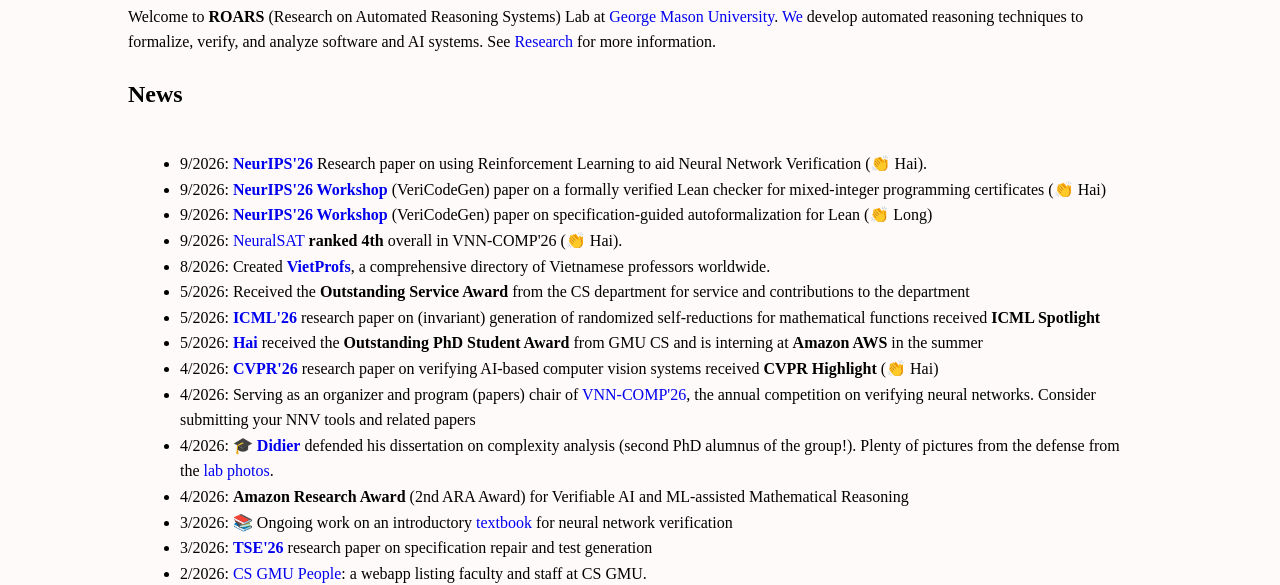
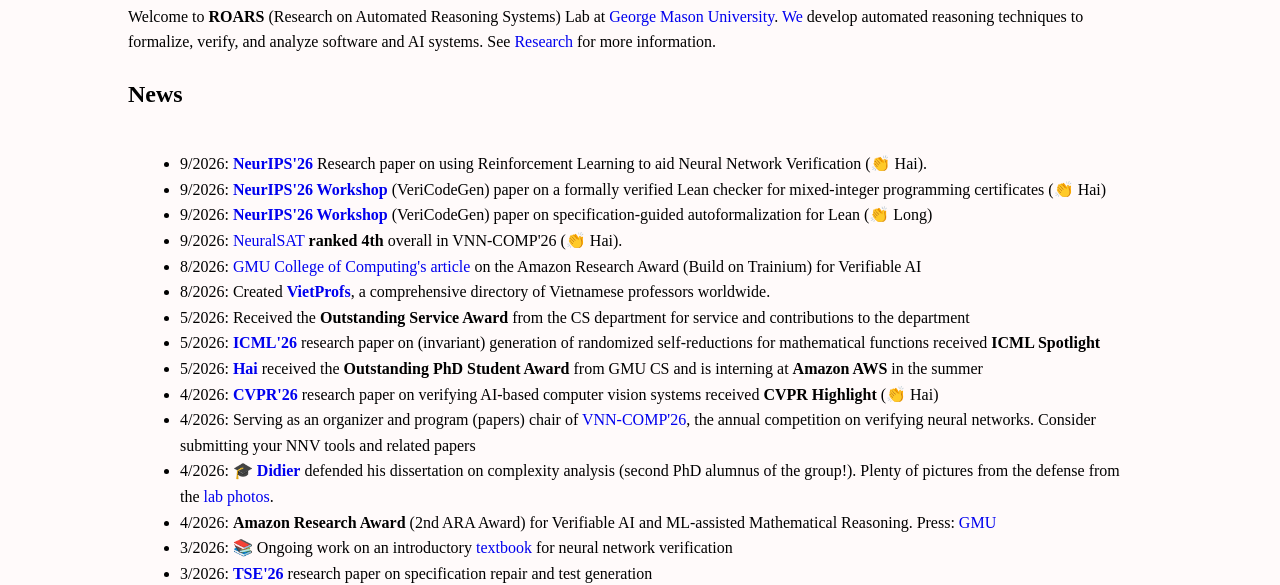
Before and after one commit to dynaroars/dynaroars.github.io, a plain HTML site: page index.html in a window 1280 px wide. Shown: the part 219-804 px from the top of the page. Drawn offline with Linux system fonts and the light colour scheme.

Commit message:
Add GMU news on 2026 Amazon Build on Trainium award
Co-Authored-By: Claude Opus 5.5 <noreply@anthropic.com>

```diff
--- a/index.html
+++ b/index.html
@@ -95,6 +95,7 @@
         <li>9/2026: <a href="https://bibtex.roars.dev/?q=vericodegen"><strong>NeurIPS'26 Workshop</strong></a> (VeriCodeGen) paper on a formally verified Lean checker for mixed-integer programming certificates (👏 Hai)</li>
         <li>9/2026: <a href="https://bibtex.roars.dev/?q=vericodegen"><strong>NeurIPS'26 Workshop</strong></a> (VeriCodeGen) paper on specification-guided autoformalization for Lean (👏 Long)</li>
         <li>9/2026: <a href="https://code.roars.dev/neuralsat">NeuralSAT</a> <strong>ranked 4th</strong> overall in VNN-COMP'26 (👏 Hai).</li>
+        <li>8/2026: <a href="https://cec.gmu.edu/news/2026-08/two-george-mason-researchers-earn-amazon-awards-advance-responsible-ai">GMU College of Computing's article</a> on the Amazon Research Award (Build on Trainium) for Verifiable AI</li>
         <li>8/2026: Created <a href="https://vietprofs.roars.dev"><strong>VietProfs</strong></a>, a comprehensive directory of Vietnamese professors worldwide.</li>
         <li>5/2026: Received the <strong>Outstanding Service Award</strong> from the CS department for service and contributions to the department</li>
         <li>5/2026: <a href="https://bibtex.roars.dev"><strong>ICML'26</strong></a> research paper on (invariant) generation of randomized self-reductions for mathematical functions received <strong>ICML Spotlight</strong></li>
@@ -102,7 +103,7 @@
         <li>4/2026: <a href="https://bibtex.roars.dev"><strong>CVPR'26</strong></a> research paper on verifying AI-based computer vision systems received <strong>CVPR Highlight</strong> (👏 Hai)</li>
         <li>4/2026: Serving as an organizer and program (papers) chair of <a href="https://vnn-comp.github.io/">VNN-COMP'26</a>, the annual competition on verifying neural networks. Consider submitting your NNV tools and related papers</li>
         <li>4/2026: 🎓 <a href="#people"><strong>Didier</strong></a> defended his dissertation on complexity analysis (second PhD alumnus of the group!). Plenty of pictures from the defense from the <a href="https://photos.roars.dev">lab photos</a>.</li>
-        <li>4/2026: <strong>Amazon Research Award</strong> (2nd ARA Award) for Verifiable AI and ML-assisted Mathematical Reasoning</li>
+        <li>4/2026: <strong>Amazon Research Award</strong> (2nd ARA Award) for Verifiable AI and ML-assisted Mathematical Reasoning. Press: <a href="https://cec.gmu.edu/news/2026-08/two-george-mason-researchers-earn-amazon-awards-advance-responsible-ai">GMU</a></li>
         <li>3/2026: 📚 Ongoing work on an introductory <a href="https://github.com/dynaroars/nnv">textbook</a> for neural network verification</li>
         <li>3/2026: <a href="https://bibtex.roars.dev"><strong>TSE'26</strong></a> research paper on specification repair and test generation</li>
         <li>2/2026: <a href="https://realgmucs.github.io/people">CS GMU People</a>: a webapp listing faculty and staff at CS GMU.</li>
@@ -287,6 +288,7 @@
       <summary>Press Release</summary>
       <div class="myborder">
         <ol>
+          <li><a href="https://cec.gmu.edu/news/2026-08/two-george-mason-researchers-earn-amazon-awards-advance-responsible-ai">Two George Mason researchers earn Amazon awards to advance responsible AI</a>: GMU press release on the 2026 ARA (Build on Trainium)</li>
           <li><a href="https://cec.gmu.edu/news/2025-12/genprogs-decade-defining-developments-debugging">TSE Test of Time award</a>: GenProg's decade-defining developments in debugging</li>
           <li><a href="https://cec.gmu.edu/news/2025-05/george-masons-roars-lab-retains-its-ranking-leader-ai-safety-2024-international-neural-network-verification-competition">George Mason's ROARS lab retains its ranking as a leader in AI safety at the 2024 International Neural Network Verification Competition</a></li>
           <li><a href="https://cec.gmu.edu/news/2023-07/amazon-research-award-win-ai-safety-verification">Amazon Research Award Win for AI Safety Verification</a>: GMU press release on the ARA</li>
```
